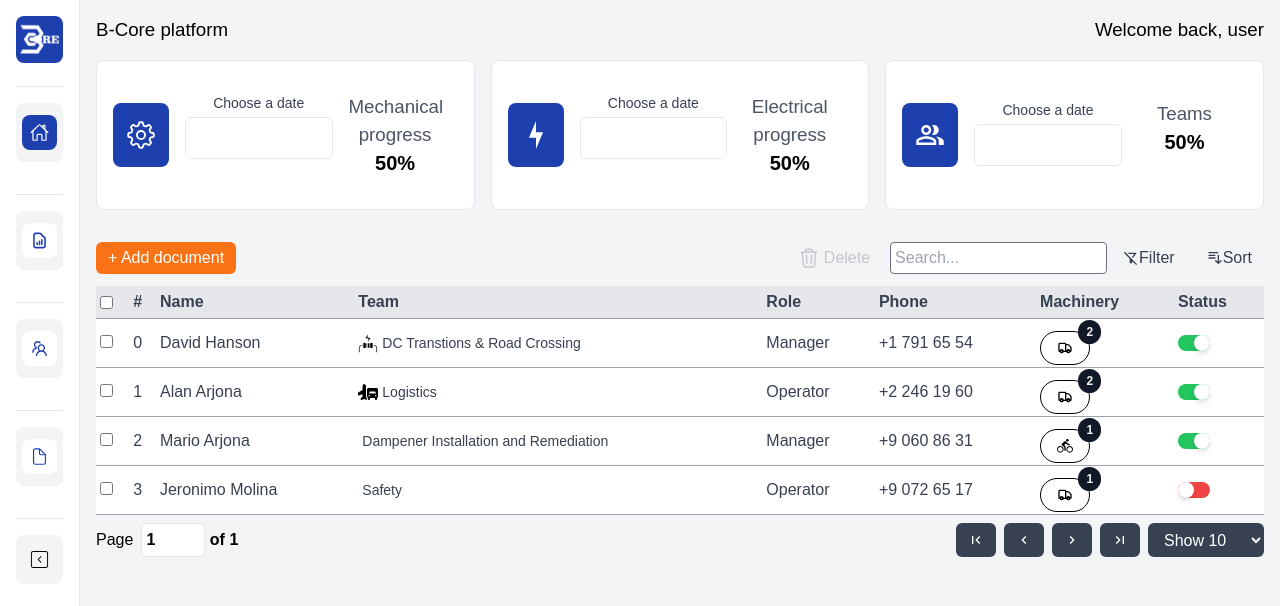
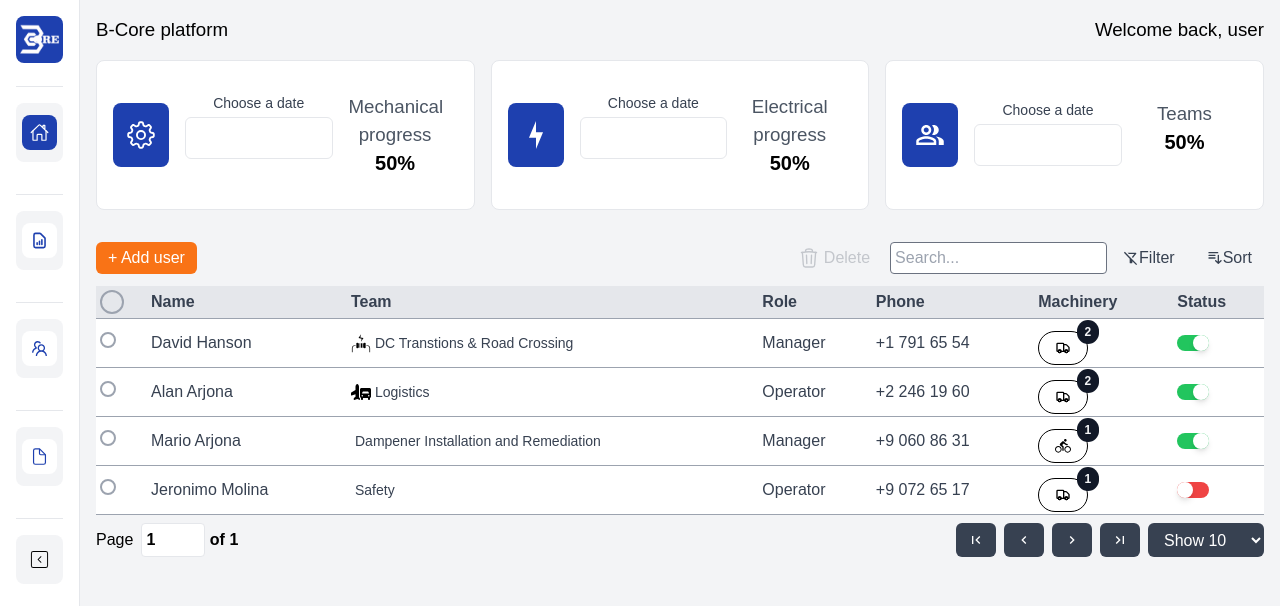
Before and after one commit to LMartin1998/BCorePlatform-Deploy, a Next.js app: page /teams in a window 1280 px wide. Shown: the top 606 px of the page. Built offline with nearby package versions, Linux system fonts and the light colour scheme.

Commit message:
updating teams

```diff
--- a/src/app/(singlegrid)/teams/page.jsx
+++ b/src/app/(singlegrid)/teams/page.jsx
@@ -79,6 +79,7 @@ export default function Teams() {
       id: "selector-column",
       header: ({ table }) => (
         <input
+          className="w-6 h-6 rounded-full border-2 border-gray-400 appearance-none checked:bg-blue-400 disable:bg-red"
           type="checkbox"
           checked={table.getIsAllRowsSelected()}
           onChange={table.getToggleAllRowsSelectedHandler()}
@@ -86,19 +87,12 @@ export default function Teams() {
       ),
       cell: ({ row }) => (
         <input
+          className="w-4 h-4 rounded-full border-2 border-gray-400 appearance-none checked:bg-blue-400 disable:bg-red"
           type="checkbox"
           checked={row.getIsSelected()}
           disabled={!row.getCanSelect()}
           onChange={row.getToggleSelectedHandler()}
         ></input>
-      ),
-    },
-    {
-      id: "#",
-      header: "#",
-      accessorKey: "id",
-      cell: (row) => (
-        <p className="text-gray-700 font-medium text-base">{row.getValue()}</p>
       ),
     },
     {
@@ -220,7 +214,7 @@ export default function Teams() {
           filterFns={{
             statusFiltering: statusFilter,
           }}
-          mainButton={"+ Add document"}
+          mainButton={"+ Add user"}
           filterOptions={[
             { label: "name", value: "Name" },
             { label: "team", value: "Team" },
```
